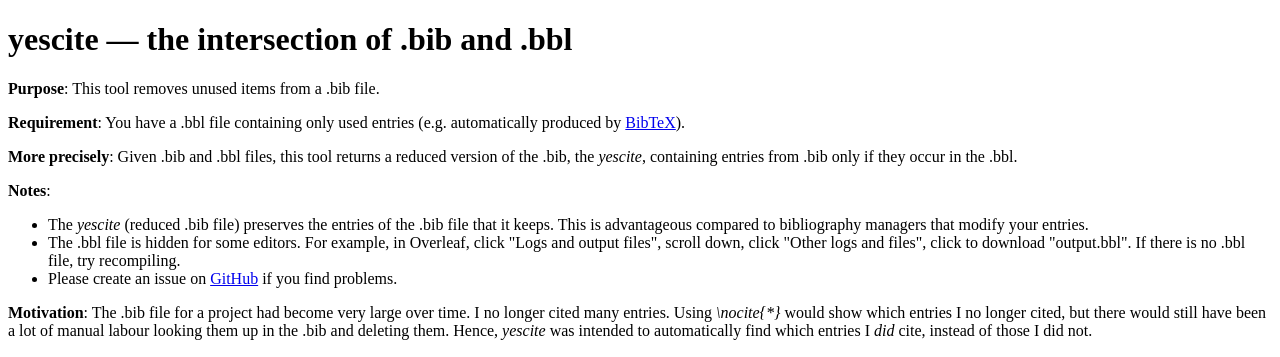
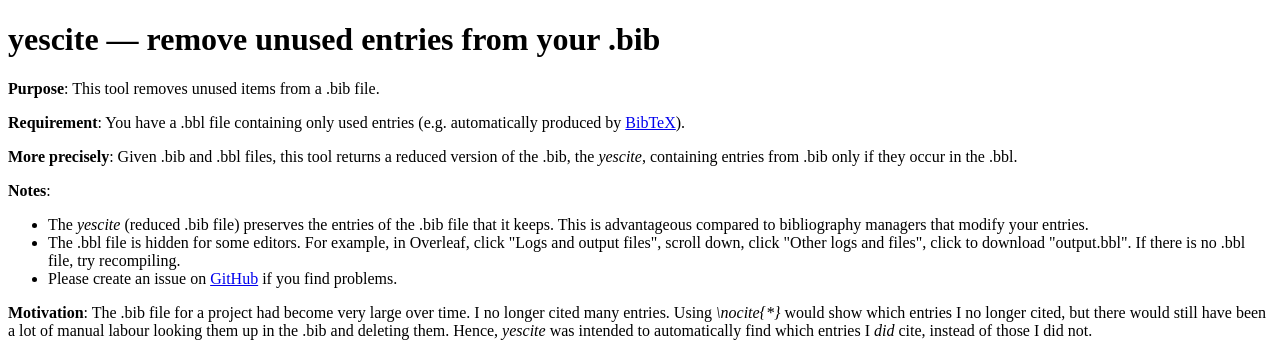
Before and after one commit to malcolm-jones/yescite, a Flask app: template templates/index.html in a window 1280 px wide. Shown: the top 357 px of the page. Run offline with Flask 3, Linux system fonts and the light colour scheme; the template is opened without the code that fills it, so the values that code supplies are empty; some libraries are stand-ins or nearby versions.

Commit message:
update title

```diff
--- a/templates/index.html
+++ b/templates/index.html
@@ -10,14 +10,14 @@
 	<meta property="og:type" content="website"/>
 	<meta property="og:locale" content="en"/>
 
-	<title>yescite &mdash; the intersection of .bib and .bbl</title>
+	<title>yescite &mdash; remove unused entries from your .bib</title>
 	<meta property="og:title" content="yescite &mdash; the intersection of .bib and .bbl"/>
 
   <link rel="stylesheet" href="https://use.fontawesome.com/releases/v5.6.1/css/all.css">
 
 </head>
 <body>
-    <h1>yescite &mdash; the intersection of .bib and .bbl</h1>
+    <h1>yescite &mdash; remove unused entries from your .bib</h1>
 
     <p><b>Purpose</b>: This tool removes unused items from a .bib file.</p>
 
```
